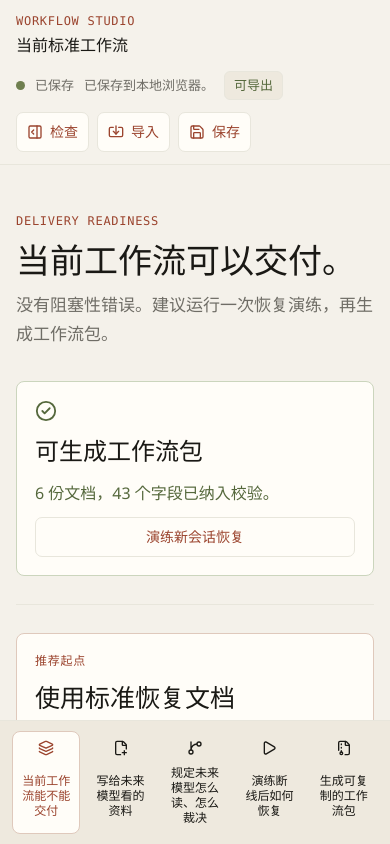
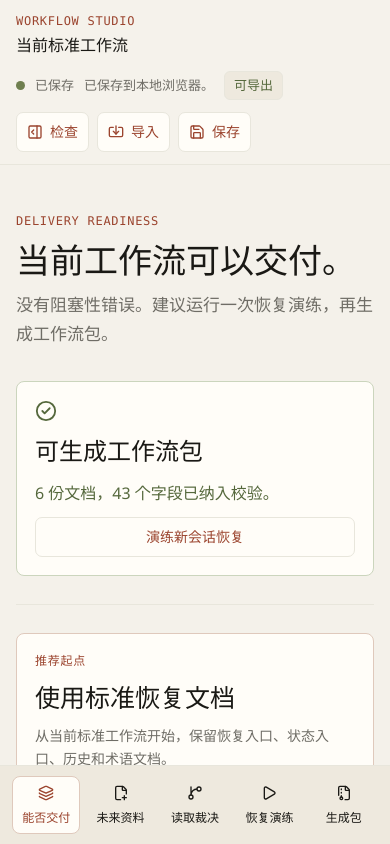
Before and after one commit to immache/workflow-studio, a React (Vite) app: page / in a window 390 px wide. Shown: the top 844 px of the page. Built offline with nearby package versions, Linux system fonts and the light colour scheme.

Commit message:
Refine mobile task navigation labels

```diff
--- a/src/App.css
+++ b/src/App.css
@@ -256,6 +256,10 @@
 .view-item span,
 .view-item small {
   min-width: 0;
+}
+
+.view-label-short {
+  display: none;
 }
 
 .view-item span {
@@ -1182,6 +1186,14 @@ select:focus-visible,
     margin: 0;
   }
 
+  .view-label-full {
+    display: none;
+  }
+
+  .view-label-short {
+    display: inline;
+  }
+
   .view-item span {
     font-size: 12px;
     line-height: 1.25;
--- a/src/App.tsx
+++ b/src/App.tsx
@@ -362,9 +362,17 @@ function LeftRail() {
           {viewItems.map((view) => {
             const Icon = view.icon
             return (
-              <button key={view.id} type="button" className={activeView === view.id ? 'view-item active' : 'view-item'} onClick={() => setActiveView(view.id)}>
+              <button
+                key={view.id}
+                type="button"
+                className={activeView === view.id ? 'view-item active' : 'view-item'}
+                aria-label={`${view.label}：${view.detail}`}
+                title={`${view.label}：${view.detail}`}
+                onClick={() => setActiveView(view.id)}
+              >
                 <Icon size={16} aria-hidden="true" />
-                <span>{view.label}</span>
+                <span className="view-label-full">{view.label}</span>
+                <span className="view-label-short" aria-hidden="true">{view.shortLabel}</span>
                 <small>{view.detail}</small>
               </button>
             )
```
